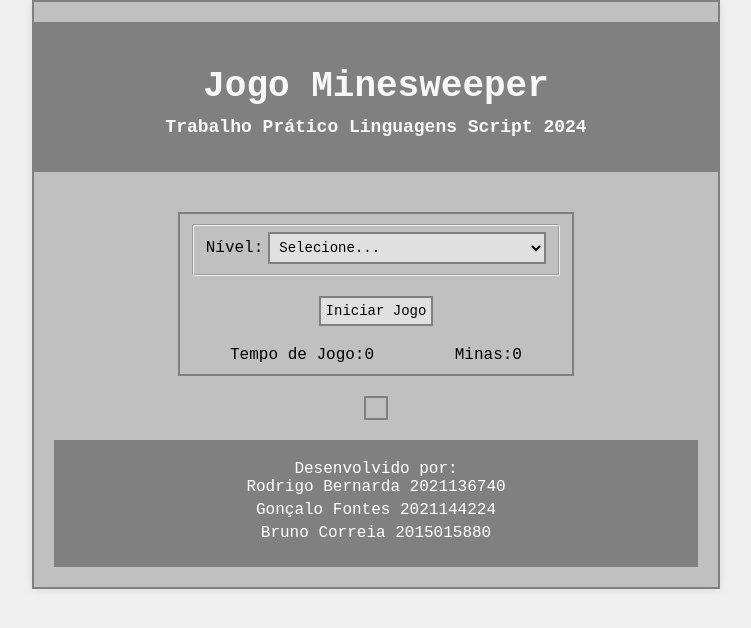
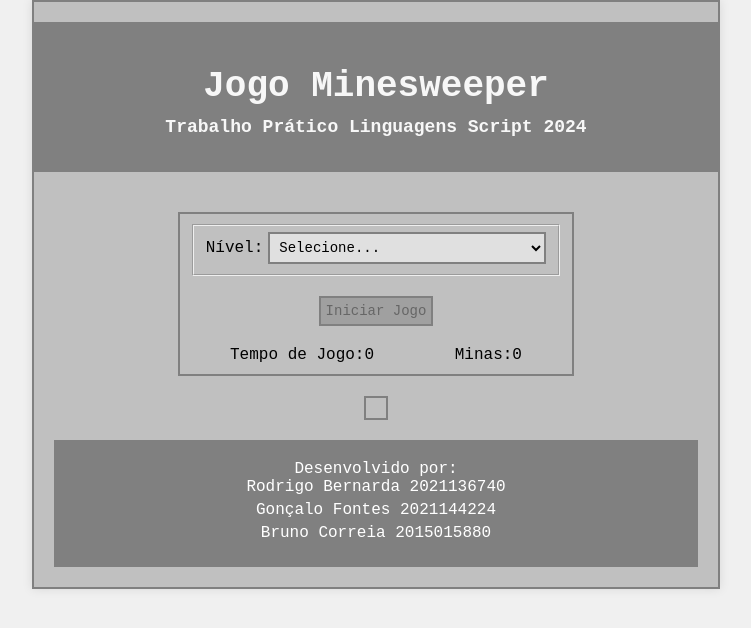
Before and after one commit to rodas404/TP-LS2024, a React (Create React App) app: page / in a window 1280 px wide. Shown: the top 628 px of the page, without its empty margins (286-1037 px from the left). Built offline with nearby package versions, Linux system fonts and the light colour scheme.

Commit message:
BUG DE ULTIMA HORA RESOLVIDO

```diff
--- a/src/App.js
+++ b/src/App.js
@@ -15,7 +15,7 @@ function App(){
   const [timer, setTimer] = useState(0);
   const [minesLeft, setMinesLeft] = useState(0);
   const [result, setResult] = useState(null);
-  const [selectedLevel, setSelectedLevel] = useState(0);
+  const [selectedLevel, setSelectedLevel] = useState("0");
   const [nonMineFound, setNonMineFound] = useState(0);
 
 
--- a/src/components/board/board-comp.jsx
+++ b/src/components/board/board-comp.jsx
@@ -21,11 +21,11 @@ function Board({ levelDetails, gameStarted, gameInfo}) {
 
   useEffect(() => {
     if (gameStarted) {
-      const boardCopy = createBoard(numRows, numCols, numMines);
+      const board = createBoard(numRows, numCols, numMines);
       setFirstClick(false);
       setNonMineFound(numRows * numCols - numMines);
       setResult(GAME_STATES.ongoing);
-      setBoard(boardCopy);
+      setBoard(board);
       setNumFlags(0);
     }
   }, [levelDetails,numRows, numCols, numMines, gameStarted]);
```
